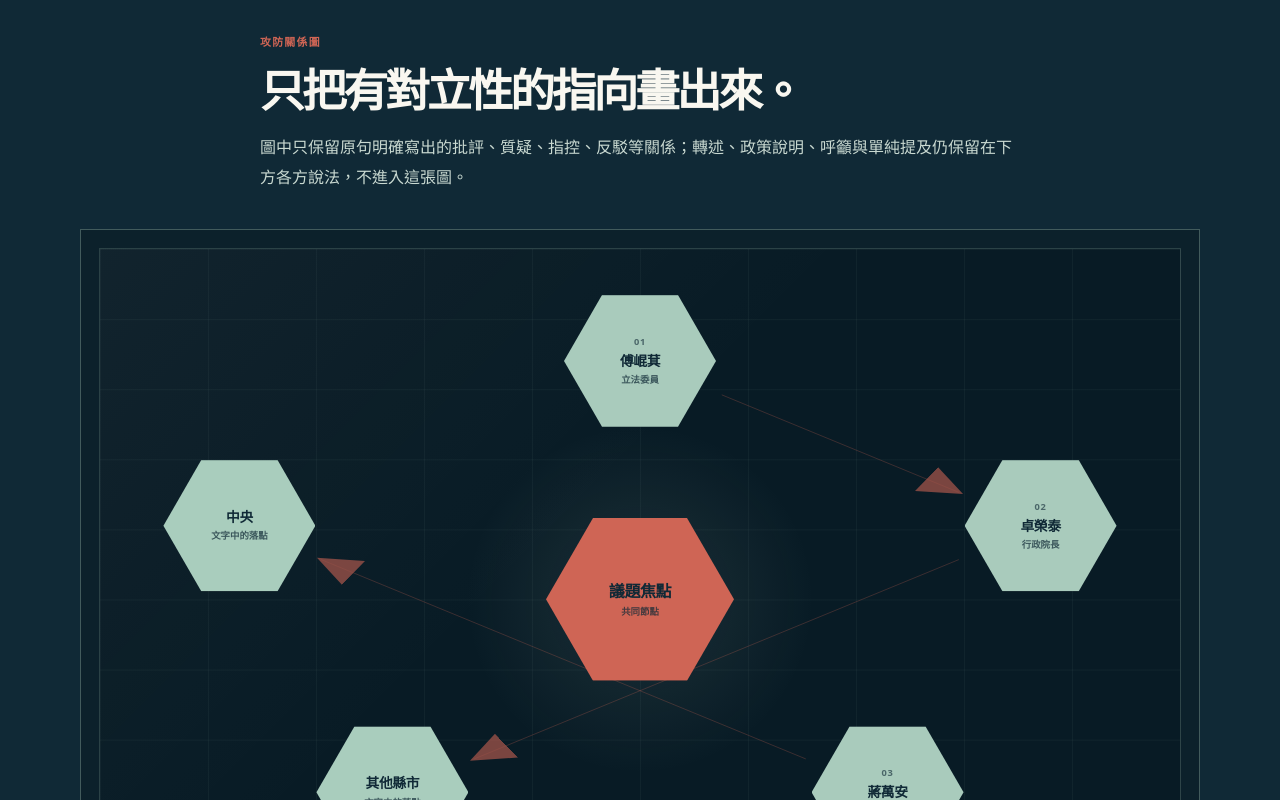
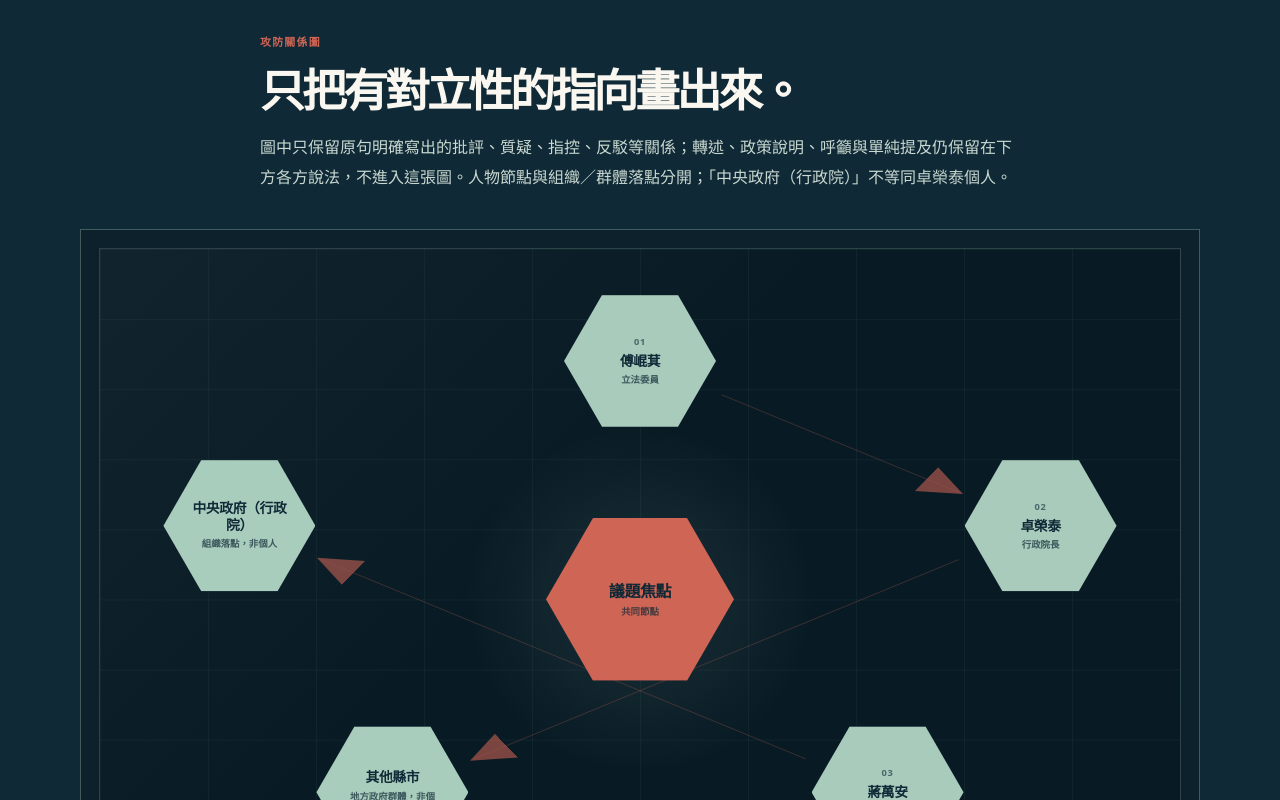
Before and after one commit to bangyuwen/tw-issues, a Next.js app: page /topics/benzopyrene-food-safety in a window 1280 px wide. Shown: the part 3920-4720 px from the top of the page. Built offline with nearby package versions, Linux system fonts and the light colour scheme.

Commit message:
fix(site): distinguish central government target (#20)
Keep the organization target distinct from the named person while making the graph label explicit.

```diff
--- a/app/dossier-page.tsx
+++ b/app/dossier-page.tsx
@@ -83,6 +83,11 @@ function cleanStanceTarget(target: string) {
   return target.replace(/^(?:有|所謂|對|關於|將|把)\s*/, "").trim().slice(0, 42);
 }
 
+function canonicalizeStanceTargetLabel(target: string) {
+  const cleaned = cleanStanceTarget(target);
+  return cleaned === "中央" ? "中央政府（行政院）" : cleaned;
+}
+
 function speakerKey(speaker: PublicSpeaker) {
   return `${speaker.name}::${speaker.role}`;
 }
@@ -120,9 +125,9 @@ function findStanceTarget(claims: PublicClaim[], speaker: PublicSpeaker, speaker
     const target = findTargetSpeaker(claim.statement, speaker, speakers);
     const targetFields = target ? { targetSpeaker: target.speaker, targetSpeakerKey: target.key } : {};
     const quoted = claim.statement.match(/(批評|批判|指稱|指控|抨擊|攻擊|責怪|質疑|反駁|駁斥|影射|否認|呼籲|主張|稱為|定性為|辯稱|提醒)[^「」]{0,24}「([^」]{2,42})」/);
-    if (quoted) return { claim, relation: quoted[1], targetLabel: target?.speaker.name ?? findAdversarialTargetLabel(claim.statement, quoted[1], cleanStanceTarget(quoted[2])), explicitTarget: true, ...targetFields };
+    if (quoted) return { claim, relation: quoted[1], targetLabel: target?.speaker.name ?? canonicalizeStanceTargetLabel(findAdversarialTargetLabel(claim.statement, quoted[1], quoted[2])), explicitTarget: true, ...targetFields };
     const direct = claim.statement.match(/(批評|批判|指稱|指控|抨擊|攻擊|責怪|質疑|反駁|駁斥|影射|否認|呼籲|主張|稱為|定性為|研判|認為|不應|辯稱|提醒)\s*([^，。；]{2,42})/);
-    if (direct) return { claim, relation: direct[1], targetLabel: target?.speaker.name ?? findAdversarialTargetLabel(claim.statement, direct[1], cleanStanceTarget(direct[2])), explicitTarget: true, ...targetFields };
+    if (direct) return { claim, relation: direct[1], targetLabel: target?.speaker.name ?? canonicalizeStanceTargetLabel(findAdversarialTargetLabel(claim.statement, direct[1], direct[2])), explicitTarget: true, ...targetFields };
     if (target) return { claim, relation: "提及", targetLabel: target.speaker.name, explicitTarget: true, ...targetFields };
   }
   return { claim: claims[0], relation: "提出說法", targetLabel: "議題焦點", explicitTarget: false };
@@ -161,7 +166,12 @@ function buildStanceGraphNodes(entries: StanceMapEntry[]) {
   const speakerNodes: StanceGraphNode[] = speakers.map(({ key, speaker }, index) => ({ key, kind: "speaker", label: speaker.name, role: speaker.role, index }));
   const targetNodes: StanceGraphNode[] = entries
     .filter((entry) => !entry.targetSpeaker && entry.explicitTarget && entry.targetLabel !== "議題焦點")
-    .map((entry) => ({ key: stanceEntryTargetKey(entry), kind: "target", label: entry.targetLabel, role: "文字中的落點" }))
+    .map((entry) => ({
+      key: stanceEntryTargetKey(entry),
+      kind: "target",
+      label: entry.targetLabel,
+      role: entry.targetLabel === "中央政府（行政院）" ? "組織落點，非個人" : entry.targetLabel === "其他縣市" ? "地方政府群體，非個人" : "文字中的落點",
+    }))
     .filter((node, index, all) => all.findIndex((candidate) => candidate.key === node.key) === index);
   return [{ key: "topic", kind: "topic", label: "議題焦點", role: "共同節點" }, ...speakerNodes, ...targetNodes];
 }
@@ -215,7 +225,7 @@ function StanceMap({ groups, sourceLinks }: { groups: DossierPageModel["attribut
   const nodesByKey = new Map(nodes.map((node) => [node.key, node]));
   const edges = buildStanceGraphEdges(entries);
   return <section className="stance-map-section" id="stance-map" aria-label="攻防關係圖">
-    <div className="stance-map-intro section-intro"><p className="eyebrow">攻防關係圖</p><h2>只把有對立性的指向畫出來。</h2><p>圖中只保留原句明確寫出的批評、質疑、指控、反駁等關係；轉述、政策說明、呼籲與單純提及仍保留在下方各方說法，不進入這張圖。</p></div>
+    <div className="stance-map-intro section-intro"><p className="eyebrow">攻防關係圖</p><h2>只把有對立性的指向畫出來。</h2><p>圖中只保留原句明確寫出的批評、質疑、指控、反駁等關係；轉述、政策說明、呼籲與單純提及仍保留在下方各方說法，不進入這張圖。人物節點與組織／群體落點分開；「中央政府（行政院）」不等同卓榮泰個人。</p></div>
     <div className="stance-map-board">
       <div className={`stance-map-canvas${nodes.length > 14 ? " stance-map-canvas--dense" : ""}`} role="group" aria-label={`攻防關係圖，${nodes.length} 個六角形，${edges.length} 條箭頭`}>
         <svg className="stance-map-links" viewBox="0 0 100 100" preserveAspectRatio="none" aria-hidden="true">
```
Also changed, not shown: 1 other file (tests, documents, lock files or other folders).
